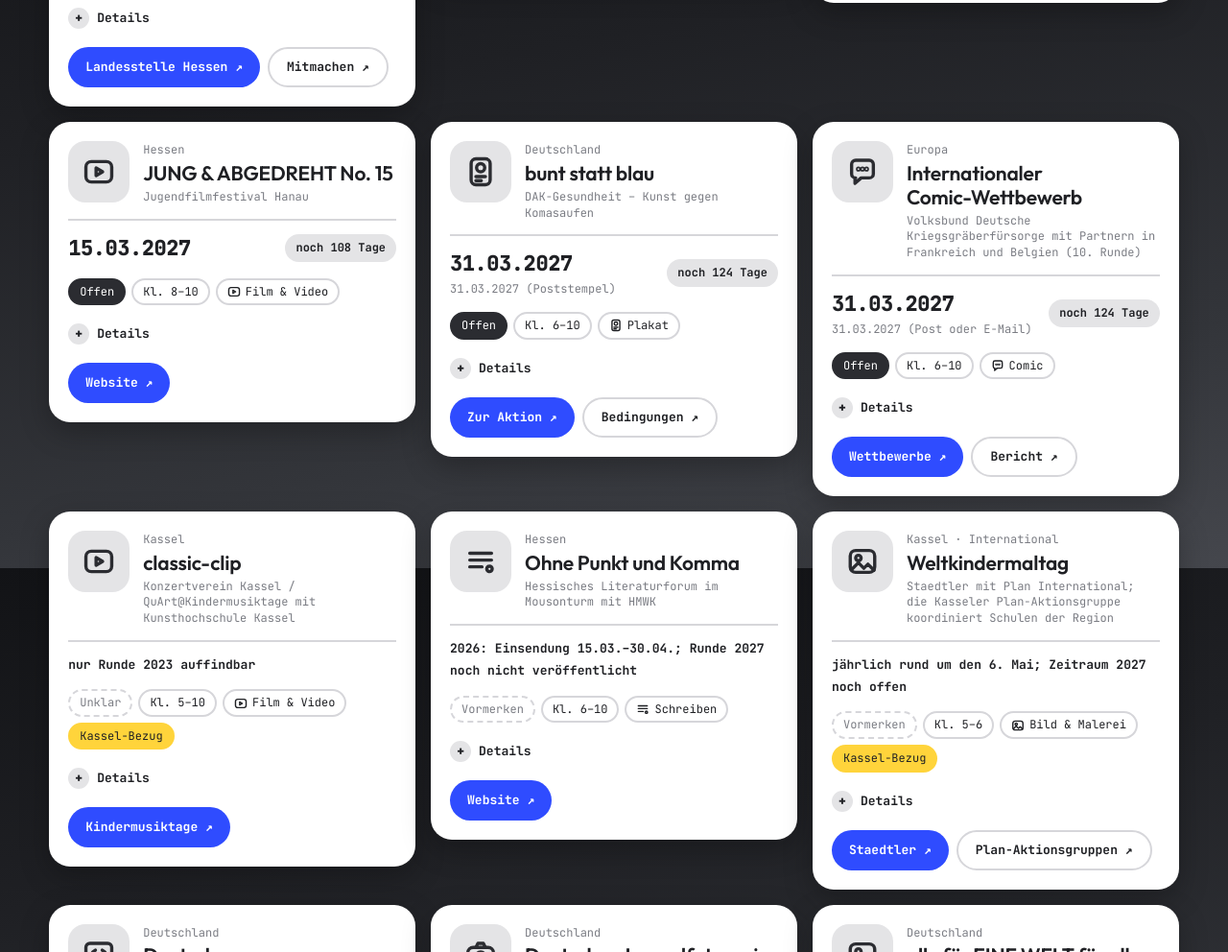
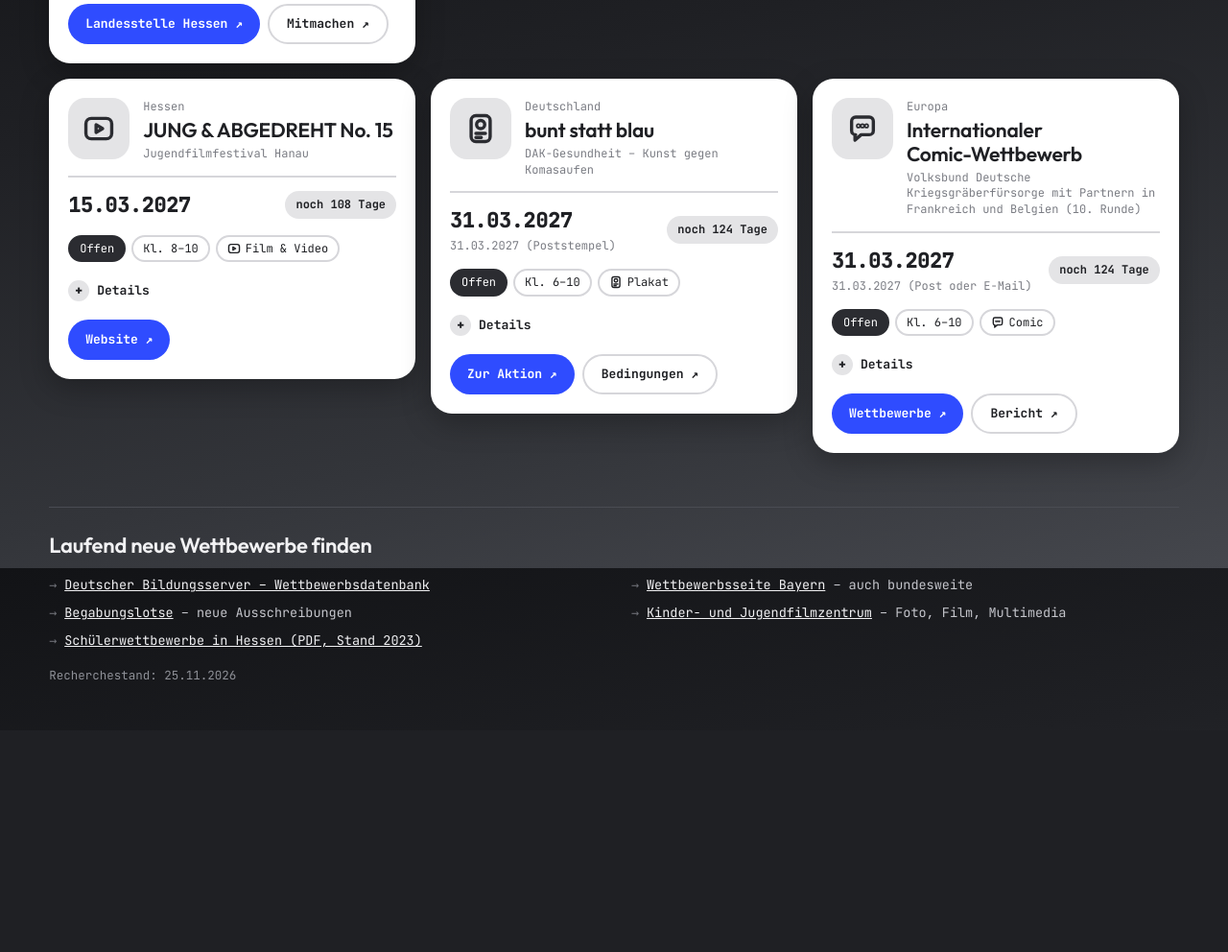
Before and after one commit to ninaeberhard2-create/kunstwettbewerbe, a plain HTML site: page index.html in a window 1280 px wide. Shown: the part 1808-2800 px from the top of the page at 96% size. After the commit the page ends 2569 px from the top, so only its background shows below. Drawn offline with Linux system fonts and the light colour scheme.

Commit message:
Nur noch ausgeschriebene Wettbewerbe
Co-Authored-By: Claude Opus 5.5 <noreply@anthropic.com>
Claude-Session: https://claude.ai/code/session_016cbTjUvgPXyXyz6AZdTeaS

```diff
--- a/index.html
+++ b/index.html
@@ -124,7 +124,7 @@ dt{color:var(--mute)}dd{margin:0}
 <section class="band" style="padding-block:14px 6px"><div class="wrap">
 <h2>Fristen bis Juni 2027</h2>
 <div class="tl" id="cal"></div>
-<p class="tl-note"><span><i class="k"></i>Zeit bis zur Frist</span><span><i class="k" style="background:var(--pink)"></i>Frist in ≤ 21 Tagen</span><span><i class="k" style="background:transparent;border:1.5px dashed #8e9097;height:10px"></i>Einsendefenster, voraussichtlich (Vorjahr)</span><span><i class="k" style="background:var(--yel);width:10px;height:10px;border-radius:2px;transform:rotate(45deg)"></i>Termin</span><span><i class="k" style="background:var(--yel);width:2px;height:14px"></i>heute</span><span>Zeile antippen → Karte</span></p>
+<p class="tl-note"><span><i class="k"></i>Zeit bis zur Frist</span><span><i class="k" style="background:var(--pink)"></i>Frist in ≤ 21 Tagen</span><span><i class="k" style="background:var(--yel);width:10px;height:10px;border-radius:2px;transform:rotate(45deg)"></i>Termin</span><span><i class="k" style="background:var(--yel);width:2px;height:14px"></i>heute</span><span>Zeile antippen → Karte</span></p>
 </div></section>
 
 <section class="band" style="padding-block:18px 0"><div class="wrap">
@@ -173,15 +173,7 @@ const D=[
 {id:"ja",t:"JUNG & ABGEDREHT No. 15",o:"Jugendfilmfestival Hanau",lv:["Hessen"],k:[8,10],kt:"14–27 Jahre",sp:["Film & Video"],th:"Kurzfilm, Genre und Technik frei",tn:["Einzeln","Gruppe"],tnt:"Einzeln oder Gruppe, Online-Anmeldung",d:"2027-03-15",dt:"15.03.2027",st:"offen",pr:"Jury- und Publikumspreise; Festival Juni 2027 (Kinopolis Hanau + online)",n:"Erst ab 14 Jahren – passt nur für ältere Schüler:innen.",l:[["Website","https://www.jungundabgedreht.de/"]]},
 {id:"bsb",t:"bunt statt blau",o:"DAK-Gesundheit – Kunst gegen Komasaufen",lv:["Deutschland"],k:[6,10],kt:"12–17 Jahre, Wohnsitz in Deutschland",sp:["Plakat"],th:"Plakat DIN A2 zum Thema Alkoholmissbrauch",tn:["Einzeln","Gruppe","Klasse"],tnt:"Einzeln, Teams oder Schulklassen; DAK-Versicherung nicht nötig",d:"2027-03-31",dt:"31.03.2027 (Poststempel)",st:"offen",pr:"Landesebene 300/200/100 € + 100 € „Junge Talente“; Bundesebene 500/400/300 € + Sonderpreise à 300 €",n:"Ohne KI – auch nicht bei Ideenfindung. Die DAK erhält ein kostenloses, zeitlich und räumlich unbegrenztes Nutzungsrecht; Plakate kommen nicht zurück.",l:[["Zur Aktion","https://www.dak.de/dak/praeventionskampagnen/-bunt-statt-blau-kunst-gegen-komasaufen-startet-jetzt-bist-du-gefragt-_11492"],["Bedingungen","https://www.dak.de/dak/praeventionskampagnen/teilnahmebedingungen-aktion-bunt-statt-blau_29548"]]},
 {id:"vb",t:"Internationaler Comic-Wettbewerb",o:"Volksbund Deutsche Kriegsgräberfürsorge mit Partnern in Frankreich und Belgien (10. Runde)",lv:["Europa"],k:[6,10],kt:"12–20 Jahre",sp:["Comic"],th:"„Das Meer im Krieg: Zwischen Aufbruch, Abgrund und Erinnerung“ – Comic/Manga, 2–10 DIN-A4-Seiten mit Titel + Arbeitsbericht (max. 1 Seite)",tn:["Einzeln","Gruppe","Klasse"],tnt:"Einzeln oder Gruppe von 2–10 Personen",d:"2027-03-31",dt:"31.03.2027 (Post oder E-Mail)",st:"offen",pr:"Gutscheine 75/50/25 € (bei Gruppen pro Person); 1. Platz: internationale Jugendbegegnung bzw. Gruppenwochenende mit Gewinner:innen aus Frankreich und Belgien",l:[["Wettbewerbe","https://www.volksbund.de/schulen-und-hochschulen/wettbewerbe"],["Bericht","https://hubbs.schule/article/news/comic-wettbewerb-zum-thema-das-meer-im-krieg"]]},
-{id:"jing",t:"Junior.ING 2026/27",o:"Ingenieurkammer Hessen (Landeswettbewerb der Ingenieurkammern)",lv:["Hessen","Deutschland"],k:[5,10],kt:"Kategorie I: Kl. 5–8 · Kategorie II: ab Kl. 9",sp:["Modellbau"],th:"„Skywalk – Konstruktion mit Weitblick“: Modell einer Aussichtsplattform entwerfen und bauen",tn:["Einzeln","Gruppe"],tnt:"Einzeln oder Gruppen bis 5 Personen",d:"2026-12-18",dt:"Anmeldung bis 18.12.2026 · Modell bis 26.02.2027",st:"offen",pr:"Land: 250/150/100 € + Anerkennungen à 50 €; 1. Platz weiter zum Bundeswettbewerb; Landessiegerehrung 17.03.2027 in Frankfurt",n:"Erst online anmelden (18.12.), dann das Modell bei der Ingenieurkammer in Wiesbaden abgeben (26.02.).",l:[["Ausschreibung Hessen","https://ingkh.de/ingkh/nachwuchs/junioring/wettbewerbe/2026-2027.php"]]},
-{id:"wkmt",t:"Weltkindermaltag",o:"Staedtler mit Plan International; die Kasseler Plan-Aktionsgruppe koordiniert Schulen der Region",lv:["Kassel","International"],ks:true,k:[5,6],kt:"bis 12 Jahre (Wertung 3–6 und 7–12)",sp:["Bild & Malerei"],th:"Malen zu einem jährlichen Motto (2026: „Football, Friends & Colouring Fun“); Motto 2027 noch nicht veröffentlicht",tn:["Einzeln","Gruppe","Klasse"],tnt:"Einzeln oder als Gruppe/Klasse",d:null,dt:"jährlich rund um den 6. Mai; Zeitraum 2027 noch offen",st:"vormerken",pr:"Staedtler-Produktpakete; pro Bild 1 € Spende an ein Plan-Bildungsprojekt",l:[["Staedtler","https://www.staedtler.com/de/de/unternehmen/ueber-staedtler/verantwortung-tragen/weltkindermaltag/"],["Plan-Aktionsgruppen","https://www.plan-aktionsgruppen.de/event/bis-30-juni-malwettbewerb/"]]},
-{id:"opuk",t:"Ohne Punkt und Komma",o:"Hessisches Literaturforum im Mousonturm mit HMWK",lv:["Hessen"],k:[6,10],kt:"ca. 12–16 Jahre (Geburtsjahrgänge); Wohnort oder Schule in Hessen",sp:["Schreiben"],th:"Kreatives Schreiben, freies Thema",tn:["Einzeln"],tnt:"Einzeln",d:"2027-04-30",from:"2027-03-15",vag:true,dt:"2026: Einsendung 15.03.–30.04.; Runde 2027 noch nicht veröffentlicht",st:"vormerken",pr:"Siehe Spielregeln auf der Website",l:[["Website","https://ohnepunktundkomma.net/"]]},
-{id:"mb21",t:"Deutscher Multimediapreis mb21",o:"KJF + Medienkulturzentrum Dresden",lv:["Deutschland"],k:[5,10],kt:"bis 25 Jahre, deutschlandweit",sp:["Digitale Medien"],th:"Games, Apps, Websites, Podcasts, Medienkunst",tn:["Einzeln","Gruppe","Klasse"],tnt:"Einzeln, Gruppe, Schulklasse",d:null,dt:"Ausschreibung 2027 noch nicht veröffentlicht (2026: bis 03.08.)",st:"vormerken",pr:"Zuletzt 11.000 € gesamt",l:[["Website","https://www.mb21.de/"]]},
-{id:"djfoto",t:"Deutscher Jugendfotopreis",o:"Deutsches Kinder- und Jugendfilmzentrum",lv:["Deutschland"],k:[5,10],kt:"bis 25 Jahre",sp:["Foto"],th:"Fotografie; zuletzt freies Thema, Jahresthema und Experiment",tn:["Einzeln","Gruppe"],tnt:"Einzeln oder Gruppe, kostenlos",d:null,dt:"nächste Ausschreibung noch nicht veröffentlicht",st:"vormerken",pr:"2026: 40 Preise",l:[["Website","https://www.jugendfotopreis.de/"]]},
-{id:"ew1",t:"alle für EINE WELT für alle",o:"Engagement Global / BMZ – Schulwettbewerb zur Entwicklungspolitik",lv:["Deutschland"],k:[5,10],kt:"Alle Klassenstufen",sp:["Bild & Malerei","Plakat","Film & Video"],th:"Alle Formate (Plakat, Kunstwerk, Film …), wechselndes Thema",tn:["Gruppe","Klasse"],tnt:"Klassen, Teams, AGs",d:null,dt:"Runde 2025/26 beendet; nächste startet zum Schuljahr 2027/28",st:"vormerken",pr:"Zuletzt über 100 Preise, Gesamtwert über 50.000 €, plus Schulpreis",l:[["Website","https://www.eineweltfueralle.de/"]]},
-{id:"lions",t:"Lions Friedensplakat",o:"Lions Clubs International, über den lokalen Lions Club",lv:["International"],k:[5,7],kt:"11–13 Jahre",sp:["Plakat"],th:"Motto 2026/27 „Harmonie unter den Menschen“",tn:["Einzeln"],tnt:"Einzeln; ein Lions Club organisiert die Runde an der Schule",d:null,dt:"Runde 2026/27 vorbei (Club-Frist 15.11.) → für 2027/28 vormerken",st:"vormerken",pr:"Distrikt-, Bundes- und Weltpreise",n:"Der Club muss das Material bis 1. Oktober bestellen – also im Frühsommer 2027 beim Lions Club Kassel anfragen.",l:[["Lions Deutschland","https://www.lions.de/friedensplakatwettbewerb"]]},
-{id:"cc",t:"classic-clip",o:"Konzertverein Kassel / QuArt@Kindermusiktage mit Kunsthochschule Kassel",lv:["Kassel"],ks:true,k:[5,10],kt:"Mittel- und Oberstufe",sp:["Film & Video"],th:"Musikvideo zu einem klassischen Werk",tn:["Einzeln","Klasse"],tnt:"Einzeln, Klassen, Kurse",d:null,dt:"nur Runde 2023 auffindbar",st:"unklar",pr:"Früher Geldpreise (z. B. 250 € / 100 €)",n:"Fortsetzung unklar – ggf. beim Konzertverein nachfragen.",l:[["Kindermusiktage","https://www.kindermusiktage.org/clcl/schule/aktuell.php"]]},
-{id:"dok",t:"junges dokfest",o:"Kasseler Dokfest (Filmladen Kassel e.V.)",lv:["Kassel"],ks:true,k:[8,10],kt:"Jahrgang 8–13",sp:["Film & Video"],th:"Dokumentarfilm-Bildungsprogramm mit Klassenbesuch",tn:["Klasse"],tnt:"Klassenbesuch",d:null,dt:"kein Einreichen möglich",st:"kein",pr:"–",n:"Kein Wettbewerb, aber ein Kasseler Angebot für Film-Unterricht.",l:[["junges dokfest","https://www.kasselerdokfest.de/das-festival/junges-dokfest"]]}
+{id:"jing",t:"Junior.ING 2026/27",o:"Ingenieurkammer Hessen (Landeswettbewerb der Ingenieurkammern)",lv:["Hessen","Deutschland"],k:[5,10],kt:"Kategorie I: Kl. 5–8 · Kategorie II: ab Kl. 9",sp:["Modellbau"],th:"„Skywalk – Konstruktion mit Weitblick“: Modell einer Aussichtsplattform entwerfen und bauen",tn:["Einzeln","Gruppe"],tnt:"Einzeln oder Gruppen bis 5 Personen",d:"2026-12-18",dt:"Anmeldung bis 18.12.2026 · Modell bis 26.02.2027",st:"offen",pr:"Land: 250/150/100 € + Anerkennungen à 50 €; 1. Platz weiter zum Bundeswettbewerb; Landessiegerehrung 17.03.2027 in Frankfurt",n:"Erst online anmelden (18.12.), dann das Modell bei der Ingenieurkammer in Wiesbaden abgeben (26.02.).",l:[["Ausschreibung Hessen","https://ingkh.de/ingkh/nachwuchs/junioring/wettbewerbe/2026-2027.php"]]}
 ];
 const EV=[{d:"2027-05-20",t:"Siegerehrung Europ. Wettbewerb im Rathaus Kassel",ref:"ew"}];
 const P='fill="none" stroke="currentColor" stroke-width="2.4" stroke-linecap="round" stroke-linejoin="round"';
@@ -199,7 +191,7 @@ const ico=(s,c="")=>`<svg viewBox="0 0 24 24" ${P} class="${c}" aria-hidden="tru
 const LV=["Kassel","Hessen","Deutschland","Europa","International"];
 const SP=Object.keys(IC);
 const TN=["Einzeln","Gruppe","Klasse"];
-const ST={offen:"Offen",vormerken:"Vormerken",unklar:"Unklar",kein:"Kein Wettbewerb",abgelaufen:"Abgelaufen"};
+const ST={offen:"Offen",abgelaufen:"Abgelaufen",vormerken:"Vormerken",unklar:"Unklar",kein:"Kein Wettbewerb"};
 const KL=[5,6,7,8,9,10];
 const esc=s=>String(s).replace(/[&<>"']/g,c=>({"&":"&amp;","<":"&lt;",">":"&gt;",'"':"&quot;","'":"&#39;"}[c]));
 const now=new Date();now.setHours(0,0,0,0);
@@ -213,7 +205,7 @@ D.forEach(x=>{x.exp=!!(x.d&&!x.vag&&days(x.d)<0);x.s=x.exp?"abgelaufen":x.st});
 const F={lvl:new Set(),kl:new Set(),sp:new Set(),tn:new Set(),st:new Set()};
 try{const s=JSON.parse(localStorage.getItem("kw-filter")||"{}");for(const k in F)(s[k]||[]).forEach(v=>F[k].add(v))}catch(e){}
 const save=()=>{try{const o={};for(const k in F)o[k]=[...F[k]];localStorage.setItem("kw-filter",JSON.stringify(o))}catch(e){}};
-const opts={lvl:LV,kl:KL.map(String),sp:SP,tn:TN,st:Object.keys(ST)};
+const opts={lvl:LV,kl:KL.map(String),sp:SP,tn:TN,st:["offen","abgelaufen"]};
 const lab=(f,v)=>f==="st"?esc(ST[v]):f==="kl"?"Kl. "+v:f==="sp"?ico(v)+esc(v):esc(v);
 document.querySelectorAll(".chips").forEach(box=>{const f=box.dataset.f;box.innerHTML=opts[f].map(v=>`<button type="button" class="chip" data-v="${esc(v)}" aria-pressed="${F[f].has(v)}">${lab(f,v)}</button>`).join("");
 box.addEventListener("click",e=>{const b=e.target.closest(".chip");if(!b)return;const v=b.dataset.v;F[f].has(v)?F[f].delete(v):F[f].add(v);b.setAttribute("aria-pressed",F[f].has(v));save();render()})});
```
